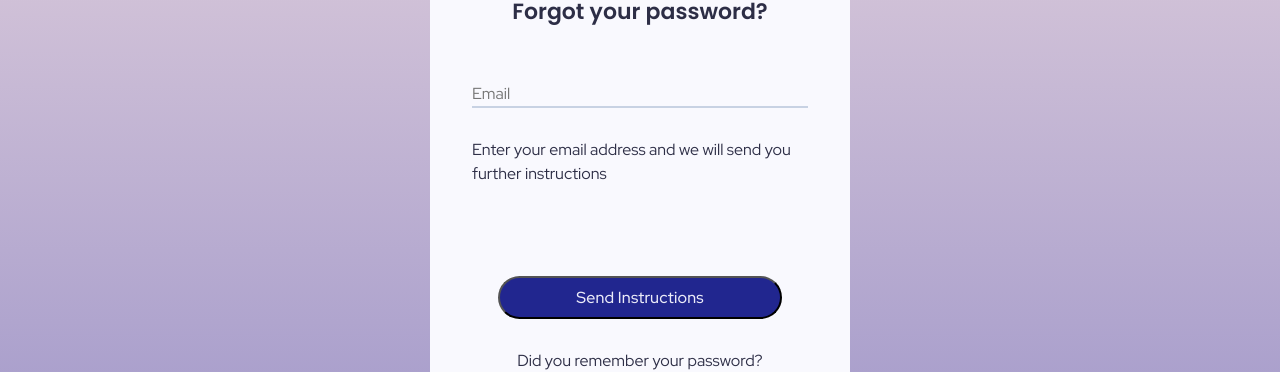
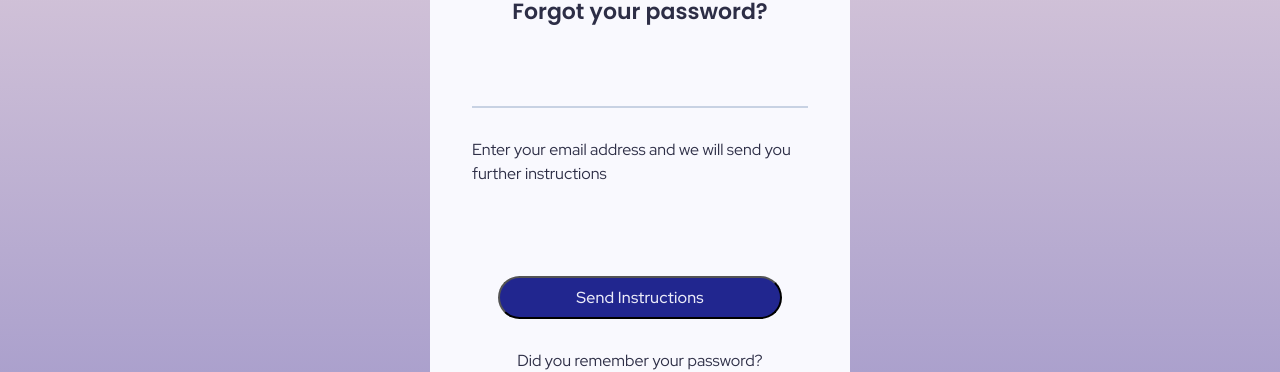
Before and after one commit to GeorgeUsynin/cards-react-redux, a React (Create React App) app: page /#/restore_password in a window 1280 px wide. Shown: the part 312-684 px from the top of the page. Built offline with nearby package versions, Linux system fonts and the light colour scheme.

Commit message:
add validation to RestorePassword.tsx

```diff
--- a/src/n1-main/m1-ui/CheckPassword/CheckPassword.module.scss
+++ b/src/n1-main/m1-ui/CheckPassword/CheckPassword.module.scss
@@ -29,13 +29,23 @@
       margin: 32px 0 54px;
     }
 
-    .note{
+    .firstNote{
       @include text($fontFamilyText, 16px, 400, 24px, $textColor, center);
       width: 80%;
-      margin: 30px auto 90px;
+      margin: 30px auto 40px;
       span{
         font-size: 26px;
-        color: #21268F;
+        color: #ab8dc9;
+      }
+    }
+
+    .secondNote{
+      @include text($fontFamilyText, 16px, 400, 24px, $textColor, center);
+      width: 80%;
+      margin: 0 auto 40px;
+      a{
+        font-size: 20px;
+        color: #ab8dc9;
       }
     }
   }
--- a/src/n1-main/m1-ui/NewPassword/NewPassword.module.scss
+++ b/src/n1-main/m1-ui/NewPassword/NewPassword.module.scss
@@ -21,7 +21,7 @@
 
     .subtitle {
       @include text($fontFamilyTitle, 22px, 600, 33px, $textColor, center);
-      margin: 32px 0 54px;
+      margin: 32px 0 65px;
     }
 
     .inputContainer {
@@ -33,8 +33,8 @@
         width: 22px;
         height: 15px;
         position: absolute;
-        right: 62px;
-        bottom: 14px;
+        right: 42px;
+        bottom: 27px;
         cursor: pointer;
       }
 
@@ -50,9 +50,9 @@
     }
 
     .note{
-      @include text($fontFamilyText, 16px, 400, 24px, $textColor, left);
+      @include text($fontFamilyText, 16px, 400, 24px, $textColor, center);
       width: 80%;
-      margin: 30px auto 90px;
+      margin: 30px auto 60px;
     }
     .buttonContainer {
       text-align: center;
--- a/src/n1-main/m1-ui/NewPassword/NewPassword.tsx
+++ b/src/n1-main/m1-ui/NewPassword/NewPassword.tsx
@@ -61,17 +61,14 @@ export const NewPassword = () => {
                         onChangeText={onChangePassword}/>
                 </div>
 
-
-                <p>{error}</p>
-
-                <p className={cls.note}>Create new password and we will send you further instructions to email</p>
+                <p className={cls.note}>Create new password and press the button below</p>
 
                 <div className={cls.buttonContainer}>
                     <SuperButton
                         onClick={onClickSend}
                         className={cls.button}
                     >
-                        <span>Send instructions</span>
+                        <span>Create</span>
                     </SuperButton>
                 </div>
 
--- a/src/n1-main/m1-ui/RestorePassword/RestorePassword.module.scss
+++ b/src/n1-main/m1-ui/RestorePassword/RestorePassword.module.scss
@@ -24,8 +24,8 @@
     }
 
     .inputContainer {
-      display: flex;
-      justify-content: center;
+      @include flexSuperCenter();
+      flex-direction: column;
 
       .inputEmail {
         @include text($fontFamilyText, 16px, 400, 24px, $textColor, left);
--- a/src/n1-main/m1-ui/RestorePassword/RestorePassword.tsx
+++ b/src/n1-main/m1-ui/RestorePassword/RestorePassword.tsx
@@ -1,4 +1,4 @@
-import React, {useState} from 'react'
+import React from 'react'
 import cls from './RestorePassword.module.scss'
 import SuperInputText from "../common/SuperInput/SuperInputText";
 import SuperButton from "../common/SuperButton/SuperButton";
@@ -6,8 +6,13 @@ import {NavLink} from "react-router-dom";
 import {useDispatch, useSelector} from "react-redux";
 import {AppRootStateType} from "../../m2-bll/store";
 import {CheckPassword} from "../CheckPassword/CheckPassword";
-import {restorePassword} from "../../m2-bll/restorePasswordReducer";
+import {restorePassword, setRestorePasswordError} from "../../m2-bll/restorePasswordReducer";
+import {useFormik} from "formik";
+import {Preloader} from "../common/preloader/Preloader";
 
+type FormikErrorType = {
+    email?: string
+}
 
 export const RestorePassword = () => {
 
@@ -15,43 +20,68 @@ export const RestorePassword = () => {
 
     const error = useSelector<AppRootStateType, null | string>(state => state.restorePassword.error)
 
+    const isFetching = useSelector<AppRootStateType, boolean>(state => state.restorePassword.isFetching)
+
     const dispatch = useDispatch()
 
-    const [email, setEmail] = useState('')
-
-    const onChangeEmail = (email: string) => {
-        setEmail(email)
+    const formik = useFormik({
+        initialValues: {
+            email: ''
+        },
+        validate: (values) => {
+            const errors: FormikErrorType = {}
+            if (!values.email) {
+                errors.email = 'Required';
+            } else if (!/^[A-Z0-9._%+-]+@[A-Z0-9.-]+\.[A-Z]{2,4}$/i.test(values.email)) {
+                errors.email = 'Invalid email address';
             }
-
-    const onClickSend = () => {
-        dispatch(restorePassword(email))
+            return errors
+        },
+        onSubmit: values => {
+            dispatch(restorePassword(values.email))
         }
+    })
 
     return (
         <div className={cls.restorePasswordContainer}>
             {
+                isFetching
+                    ?
+                    <Preloader/>
+                    :
                     showEmailCheck
                         ?
-                    <CheckPassword email={email}/>
+                        <CheckPassword email={formik.values.email}/>
                         :
                         <div className={cls.card}>
                             <h2 className={cls.title}>It-incubator</h2>
                             <h3 className={cls.subtitle}>Forgot your password?</h3>
+                            <form onSubmit={formik.handleSubmit}>
                                 <div className={cls.inputContainer}>
                                     <SuperInputText
-                                value={email}
-                                onChangeText={onChangeEmail}
+                                        {...formik.getFieldProps('email')}
                                         className={cls.inputEmail}
-                                placeholder={'Email'}
+                                        type={"text"}
+                                        onClick={() => dispatch(setRestorePasswordError(null))}
+                                        // name={'email'}
+                                        // onChange={formik.handleChange}
+                                        // onBlur={formik.handleBlur}
+                                        // value={formik.values.email}
                                     />
+                                    {
+                                        formik.touched.email &&
+                                        formik.errors.email ? <div style={{color: 'red'}}>{formik.errors.email}</div> :
+                                            <div style={{color: 'red'}}>{error}</div>
+                                    }
                                 </div>
-                        <p>{error}</p>
                                 <p className={cls.firstNote}>Enter your email address and we will send
                                     you further
                                     instructions</p>
                                 <div className={cls.buttonContainer}>
-                            <SuperButton onClick={onClickSend} className={cls.button}><span>Send Instructions</span></SuperButton>
+                                    <SuperButton className={cls.button}
+                                                 type={'submit'}><span>Send Instructions</span></SuperButton>
                                 </div>
+                            </form>
                             <p className={cls.secondNote}>Did you remember your password?</p>
                             <div className={cls.reLogin}>
                                 <NavLink to={'/login'}>Try logging in</NavLink>
@@ -61,5 +91,3 @@ export const RestorePassword = () => {
         </div>
     )
 }
-
-//
--- a/src/n1-main/m2-bll/authReducer.ts
+++ b/src/n1-main/m2-bll/authReducer.ts
@@ -1,7 +1,7 @@
 import {authAPI, LoginParamsType} from "../m3-dal/API";
 import {setInformationAboutUserAC} from "./profileReducer";
 import {AppThunkType} from "./store";
-import {REGISTER_ERROR, REGISTER_LOADING, REGISTER_SUCCESS} from "./registerReducer";
+import {REGISTER_ERROR, REGISTER_LOADING} from "./registerReducer";
 
 type InitialStateType = {
     isFetching: boolean
@@ -29,6 +29,13 @@ export const setLoginError = (error: string | null) => {
     } as const
 }
 
+export const setLoginLoading = (isFetching: boolean) => {
+    return {
+        type: REGISTER_LOADING,
+        isFetching,
+    } as const
+}
+
 //reducer
 
 export const authReducer = (state: InitialStateType = initialState, action: AuthActionsType): InitialStateType => {
@@ -43,14 +50,6 @@ export const authReducer = (state: InitialStateType = initialState, action: Auth
         default:
             return state
     }
-}
-
-
-export const setLoginLoading = (isFetching: boolean) => {
-    return {
-        type: REGISTER_LOADING,
-        isFetching,
-    } as const
 }
 
 // thunks
--- a/src/n1-main/m2-bll/restorePasswordReducer.ts
+++ b/src/n1-main/m2-bll/restorePasswordReducer.ts
@@ -7,17 +7,19 @@ type InitialStateType = {
     showEmailCheck: boolean
     error: string | null
     isNewPasswordCreated: boolean
+    isFetching: boolean
 }
 
 export type RestorePasswordActionsType =
 
     | ReturnType<typeof setShowEmailCheck>
-    | ReturnType<typeof setError>
+    | ReturnType<typeof setRestorePasswordError>
     | ReturnType<typeof setIsNewPasswordCreated>
+    | ReturnType<typeof setRestorePasswordLoading>
 
 //actions
 
-const setShowEmailCheck = (showEmailCheck: boolean) => {
+export const setShowEmailCheck = (showEmailCheck: boolean) => {
     return {
         type: 'cards/restorePassword/setShowEmailCheck',
         payload: {
@@ -26,7 +28,7 @@ const setShowEmailCheck = (showEmailCheck: boolean) => {
     } as const
 }
 
-const setError = (error: string | null) => {
+export const setRestorePasswordError = (error: string | null) => {
     return {
         type: 'cards/restorePassword/setError',
         payload: {
@@ -43,10 +45,20 @@ const setIsNewPasswordCreated = (isNewPasswordCreated: boolean) => {
     } as const
 }
 
+export const setRestorePasswordLoading = (isFetching: boolean) => {
+    return {
+        type: 'cards/restorePassword/setRestorePasswordLoading',
+        payload: {
+            isFetching
+        }
+    } as const
+}
+
 const initialState: InitialStateType = {
     showEmailCheck: false,
     error: null,
-    isNewPasswordCreated: false
+    isNewPasswordCreated: false,
+    isFetching: false
 }
 
 export const restorePasswordReducer = (state: InitialStateType = initialState, action: RestorePasswordActionsType): InitialStateType => {
@@ -54,6 +66,7 @@ export const restorePasswordReducer = (state: InitialStateType = initialState, a
         case "cards/restorePassword/setShowEmailCheck":
         case "cards/restorePassword/setError":
         case "cards/restorePassword/setIsNewPasswordCreated":
+        case 'cards/restorePassword/setRestorePasswordLoading':
             return {
                 ...state,
                 ...action.payload
@@ -66,6 +79,7 @@ export const restorePasswordReducer = (state: InitialStateType = initialState, a
 //thunk
 
 export const restorePassword = (email: string): AppThunkType => (dispatch) => {
+    dispatch(setRestorePasswordLoading(true))
     authApi.restorePassword(email)
         .then(res => {
             dispatch(setShowEmailCheck(true))
@@ -76,8 +90,10 @@ export const restorePassword = (email: string): AppThunkType => (dispatch) => {
                 err.response.data.error
                 :
                 (err.message + ', more details in the console')
-            debugger
-            dispatch(setError(error))
+            dispatch(setRestorePasswordError(error))
+        })
+        .finally(()=>{
+            dispatch(setRestorePasswordLoading(false))
         })
 }
 
@@ -93,6 +109,6 @@ export const setNewPassword = (password: string, resetPasswordToken: string): Ap
                 err.response.data.error
                 :
                 (err.message + ', more details in the console')
-            dispatch(setError(error))
+            dispatch(setRestorePasswordError(error))
         })
 }
```
Also changed, not shown: src/n1-main/m1-ui/CheckPassword/CheckPassword.tsx (+9 -1 lines). Lines whose indentation alone changed are shown as unchanged.
